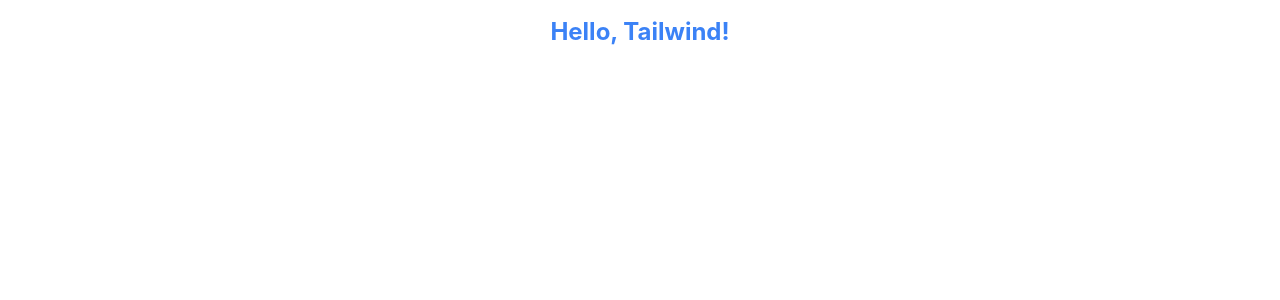
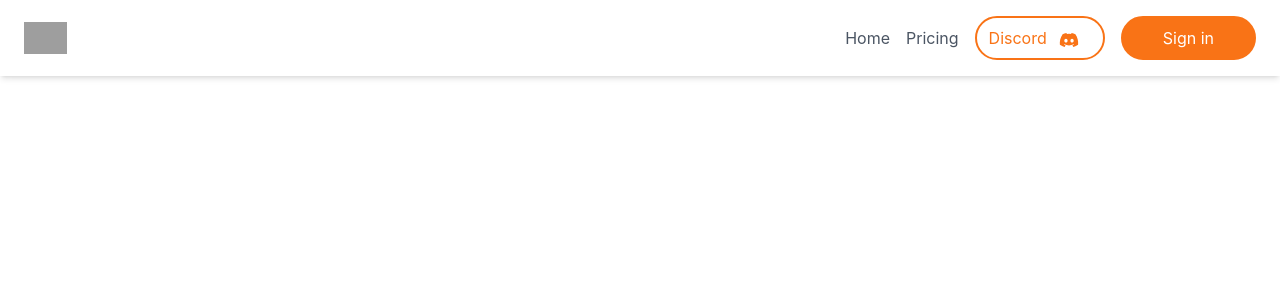
Before and after one commit to ParisaDarkhal/oscr-react, a React (Create React App) app: page / in a window 1280 px wide. Shown: the top 300 px of the page. Built offline with nearby package versions, Linux system fonts and the light colour scheme; grey boxes are pictures that could not be loaded.

Commit message:
Responsive Navbar created

```diff
--- a/public/index.html
+++ b/public/index.html
@@ -2,14 +2,14 @@
 <html lang="en">
   <head>
     <meta charset="utf-8" />
-    <link rel="icon" href="%PUBLIC_URL%/favicon.ico" />
+    <link rel="icon" href="%PUBLIC_URL%/favicon.png" />
     <meta name="viewport" content="width=device-width, initial-scale=1" />
     <meta name="theme-color" content="#000000" />
     <meta
       name="description"
       content="Web site created using create-react-app"
     />
-    <link rel="apple-touch-icon" href="%PUBLIC_URL%/logo192.png" />
+    <link rel="apple-touch-icon" href="%PUBLIC_URL%/favicon.png" />
     <!--
       manifest.json provides metadata used when your web app is installed on a
       user's mobile device or desktop. See https://developers.google.com/web/fundamentals/web-app-manifest/
@@ -24,7 +24,7 @@
       work correctly both with client-side routing and a non-root public URL.
       Learn how to configure a non-root public URL by running `npm run build`.
     -->
-    <title>React App</title>
+    <title>Oscr AI</title>
   </head>
   <body>
     <noscript>You need to enable JavaScript to run this app.</noscript>
--- a/src/App.js
+++ b/src/App.js
@@ -1,12 +1,14 @@
 import logo from "./logo.svg";
 import "./App.css";
+import Navbar from "./components/Navbar";
 
 function App() {
   return (
     //
 
     <div className="text-center p-4">
-      <h1 className="text-2xl font-bold text-blue-500">Hello, Tailwind!</h1>
+      {/* <h1 className="text-2xl font-bold text-blue-500">Hello, Tailwind!</h1> */}
+      <Navbar />
     </div>
   );
 }
--- /dev/null
+++ b/src/components/Navbar.js
@@ -0,0 +1,149 @@
+import React, { useState } from "react";
+import Logo from "./images/logo.svg";
+
+const Navbar = () => {
+  const [isMobileMenuOpen, setIsMobileMenuOpen] = useState(false);
+
+  const toggleMobileMenu = () => {
+    setIsMobileMenuOpen(!isMobileMenuOpen);
+  };
+
+  return (
+    <header className="bg-white py-4 px-6 fixed top-0 left-0 right-0 z-50 shadow-md">
+      <div className="max-w-7xl mx-auto flex justify-between items-center">
+        <a href="#">
+          <img src={Logo} alt="Logo" className="h-8" />
+        </a>
+
+        <div className="hidden md:flex items-center space-x-4">
+          {/* Desktop Menu */}
+          <nav>
+            <ul className="flex space-x-4">
+              <li>
+                <a
+                  href="index.html"
+                  className="text-gray-600 hover:text-gray-900 hover:font-semibold"
+                >
+                  Home
+                </a>
+              </li>
+              <li>
+                <a
+                  href="pricing.html"
+                  className="text-gray-600 hover:text-gray-900 hover:font-semibold"
+                >
+                  Pricing
+                </a>
+              </li>
+            </ul>
+          </nav>
+
+          {/* Sign in and Get started buttons */}
+          <button className="border border-2 border-orange-500 rounded-full hover:bg-gray-100">
+            <a
+              href="https://discord.com/invite/qQ2a4nKRt2"
+              target="_blank"
+              className="text-orange-500 px-3 py-2 flex"
+            >
+              Discord
+              <span className="[&>svg]:h-5 [&>svg]:w-5 px-3 pt-1">
+                <svg
+                  xmlns="http://www.w3.org/2000/svg"
+                  fill="currentColor"
+                  viewBox="0 0 640 512"
+                >
+                  <path d="M524.5 69.8a1.5 1.5 0 0 0 -.8-.7A485.1 485.1 0 0 0 404.1 32a1.8 1.8 0 0 0 -1.9 .9 337.5 337.5 0 0 0 -14.9 30.6 447.8 447.8 0 0 0 -134.4 0 309.5 309.5 0 0 0 -15.1-30.6 1.9 1.9 0 0 0 -1.9-.9A483.7 483.7 0 0 0 116.1 69.1a1.7 1.7 0 0 0 -.8 .7C39.1 183.7 18.2 294.7 28.4 404.4a2 2 0 0 0 .8 1.4A487.7 487.7 0 0 0 176 479.9a1.9 1.9 0 0 0 2.1-.7A348.2 348.2 0 0 0 208.1 430.4a1.9 1.9 0 0 0 -1-2.6 321.2 321.2 0 0 1 -45.9-21.9 1.9 1.9 0 0 1 -.2-3.1c3.1-2.3 6.2-4.7 9.1-7.1a1.8 1.8 0 0 1 1.9-.3c96.2 43.9 200.4 43.9 295.5 0a1.8 1.8 0 0 1 1.9 .2c2.9 2.4 6 4.9 9.1 7.2a1.9 1.9 0 0 1 -.2 3.1 301.4 301.4 0 0 1 -45.9 21.8 1.9 1.9 0 0 0 -1 2.6 391.1 391.1 0 0 0 30 48.8 1.9 1.9 0 0 0 2.1 .7A486 486 0 0 0 610.7 405.7a1.9 1.9 0 0 0 .8-1.4C623.7 277.6 590.9 167.5 524.5 69.8zM222.5 337.6c-29 0-52.8-26.6-52.8-59.2S193.1 219.1 222.5 219.1c29.7 0 53.3 26.8 52.8 59.2C275.3 311 251.9 337.6 222.5 337.6zm195.4 0c-29 0-52.8-26.6-52.8-59.2S388.4 219.1 417.9 219.1c29.7 0 53.3 26.8 52.8 59.2C470.7 311 447.5 337.6 417.9 337.6z" />
+                </svg>
+              </span>
+            </a>
+          </button>
+          <button className="bg-orange-500 text-white px-10 py-2 rounded-full border-2 border-orange-500 hover:bg-orange-600 hover:border-orange-600">
+            <a href="https://app.oscr.tech/login" target="_blank">
+              Sign in
+            </a>
+          </button>
+        </div>
+
+        {/* Hamburger Menu Button */}
+        <button
+          className="md:hidden"
+          id="menu-toggle"
+          onClick={toggleMobileMenu}
+        >
+          <svg
+            className="w-6 h-6"
+            fill="none"
+            stroke="currentColor"
+            viewBox="0 0 24 24"
+            xmlns="http://www.w3.org/2000/svg"
+          >
+            <path
+              strokeLinecap="round"
+              strokeLinejoin="round"
+              strokeWidth="2"
+              d="M4 6h16M4 12h16M4 18h16"
+            ></path>
+          </svg>
+        </button>
+      </div>
+
+      {/* Mobile Menu */}
+      <nav
+        className={`md:hidden ${isMobileMenuOpen ? "" : "hidden"}`}
+        id="mobile-menu"
+      >
+        <ul className="bg-white py-4">
+          <li>
+            <a
+              href="index.html"
+              className="block px-4 py-1 text-gray-600 hover:bg-gray-100"
+            >
+              Home
+            </a>
+          </li>
+          <li>
+            <a
+              href="pricing.html"
+              className="block px-4 py-1 text-gray-600 hover:bg-gray-100"
+            >
+              Pricing
+            </a>
+          </li>
+          <li>
+            <a
+              href="https://discord.com/invite/qQ2a4nKRt2"
+              target="_blank"
+              className="text-orange-500 px-3 py-2 inline-flex"
+            >
+              Discord
+              <span className="[&>svg]:h-5 [&>svg]:w-5 px-3 pt-1">
+                <svg
+                  xmlns="http://www.w3.org/2000/svg"
+                  fill="currentColor"
+                  viewBox="0 0 640 512"
+                >
+                  <path
+                    d="M524.5 69.8a1.5 1.5 0 0 0 -.8-.7A485.1 485.1 0 0 0 404.1 32a1.8 1.8 0 0 0 -1.9 .9 337.5 337.5 0 0 0 -14.9 30.6 447.8 447.8 0 0 0 -134.4 0 309.5 309.5 0 0 0 -15.1-30.6 1.9 1.9 0 0 0 -1.9-.9A483.7 483.7 0 0 0 116.1 69.1a1.7 1.7 0 0 0 -.8 .7C39.1 183.7 18.2 294.7 28.4 404.4a2 2 0 0 0 .8 1.4A487.7 487.7 0 0 0 176 479.9a1.9 1.9 0 0 0 2.1-.7A348.2 348.2 0
+
+0 0 208.1 430.4a1.9 1.9 0 0 0 -1-2.6 321.2 321.2 0 0 1 -45.9-21.9 1.9 1.9 0 0 1 -.2-3.1c3.1-2.3 6.2-4.7 9.1-7.1a1.8 1.8 0 0 1 1.9-.3c96.2 43.9 200.4 43.9 295.5 0a1.8 1.8 0 0 1 1.9 .2c2.9 2.4 6 4.9 9.1 7.2a1.9 1.9 0 0 1 -.2 3.1 301.4 301.4 0 0 1 -45.9 21.8 1.9 1.9 0 0 0 -1 2.6 391.1 391.1 0 0 0 30 48.8 1.9 1.9 0 0 0 2.1 .7A486 486 0 0 0 610.7 405.7a1.9 1.9 0 0 0 .8-1.4C623.7 277.6 590.9 167.5 524.5 69.8zM222.5 337.6c-29 0-52.8-26.6-52.8-59.2S193.1 219.1 222.5 219.1c29.7 0 53.3 26.8 52.8 59.2C275.3 311 251.9 337.6 222.5 337.6zm195.4 0c-29 0-52.8-26.6-52.8-59.2S388.4 219.1 417.9 219.1c29.7 0 53.3 26.8 52.8 59.2C470.7 311 447.5 337.6 417.9 337.6z"
+                  />
+                </svg>
+              </span>
+            </a>
+          </li>
+          <li>
+            <a
+              href="https://app.oscr.tech/login"
+              target="_blank"
+              className="block px-4 py-1 text-gray-600 bg-orange-400 hover:bg-gray-100"
+            >
+              Sign in
+            </a>
+          </li>
+        </ul>
+      </nav>
+    </header>
+  );
+};
+
+export default Navbar;
```
Also changed, not shown: public/favicon.png (added).
